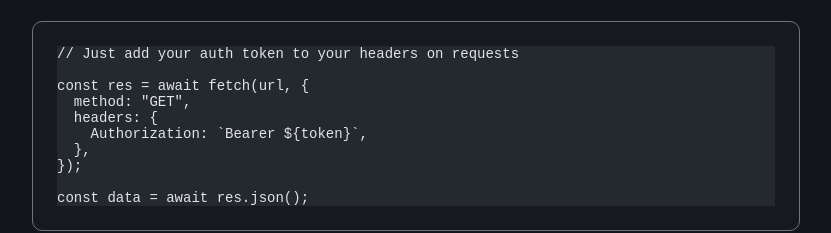
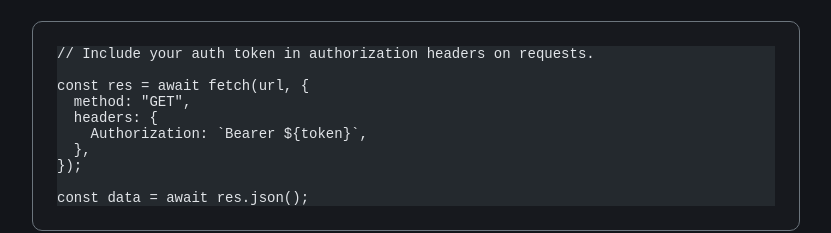
Before and after one commit to internetdrew/hackers-the-api, an Astro site in the folder client/: page / in a window 1280 px wide. Shown: the part 727-960 px from the top of the page, without its empty margins (224-1055 px from the left). Built offline with nearby package versions, Linux system fonts and the light colour scheme; Astro itself is replaced by a stand-in of ours; code samples lack their colours; no server answers.

Commit message:
update example code

````diff
--- a/client/src/content/usage-example.md
+++ b/client/src/content/usage-example.md
@@ -1,5 +1,5 @@
 ```javascript
-// Just add your auth token to your headers on requests
+// Include your auth token in authorization headers on requests.
 
 const res = await fetch(url, {
   method: "GET",
````
